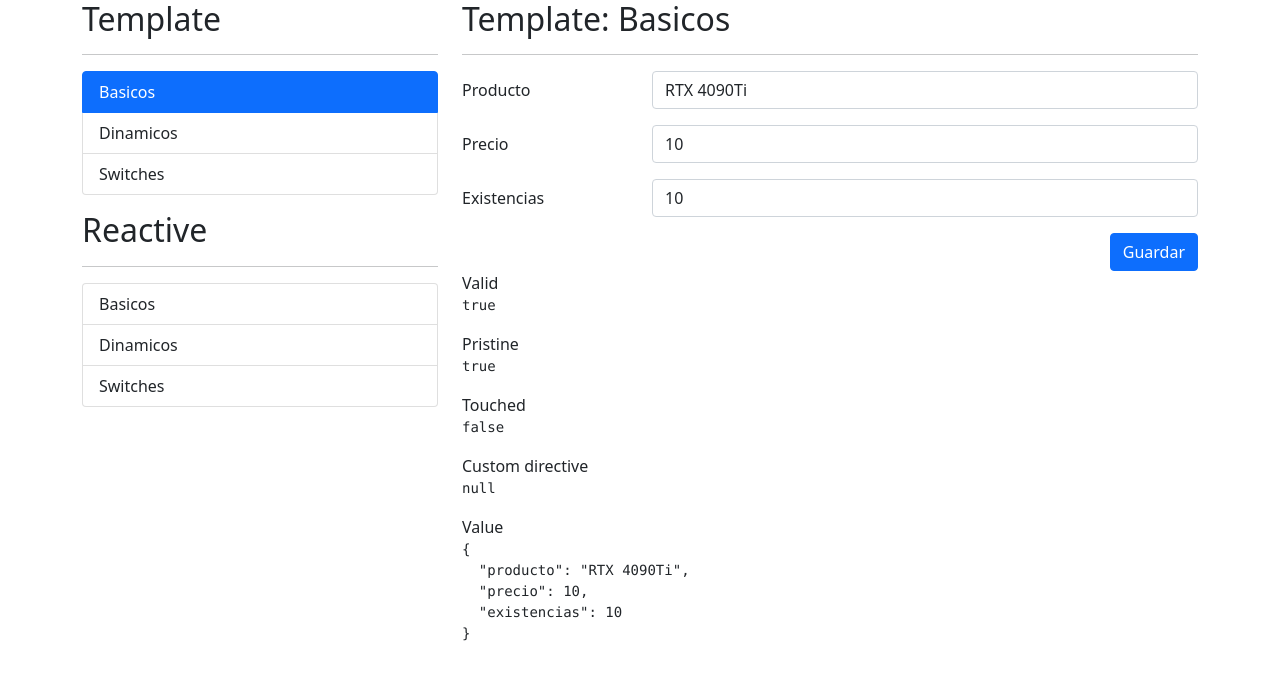
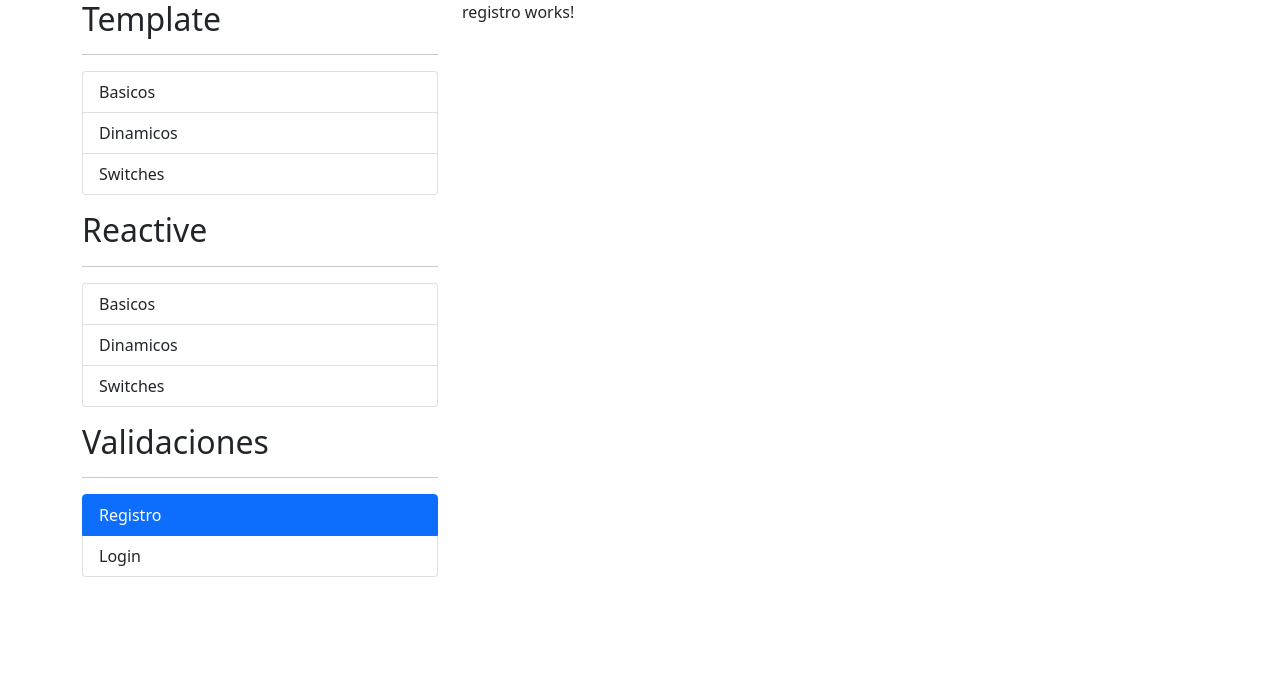
Before and after one commit to andemar-cursos/c.Angular_cero_experto_2021, an Angular app in the folder 06-formulariosApp/: page /auth/registro in a window 1280 px wide. Before the commit this address led to /template/basicos. Shown: the top 680 px of the page. Built offline with nearby package versions, Linux system fonts and the light colour scheme.

Commit message:
18-4 -> Auth Module
- Se creao el modulo Auth, con su service, pages y lazyload.

```diff
--- a/06-formulariosApp/src/app/app-routing.module.ts
+++ b/06-formulariosApp/src/app/app-routing.module.ts
@@ -13,6 +13,10 @@
       import('./reactive/reactive.module').then((m) => m.ReactiveModule),
   },
   {
+    path: 'auth',
+    loadChildren: () => import('./auth/auth.module').then((m) => m.AuthModule),
+  },
+  {
     path: '**',
     redirectTo: 'template',
   },
--- /dev/null
+++ b/06-formulariosApp/src/app/auth/pages/login/login.component.html
@@ -0,0 +1 @@
+<p>login works!</p>
--- /dev/null
+++ b/06-formulariosApp/src/app/auth/pages/login/login.component.ts
@@ -0,0 +1,16 @@
+import { Component, OnInit } from '@angular/core';
+
+@Component({
+  selector: 'app-login',
+  templateUrl: './login.component.html',
+  styles: [
+  ]
+})
+export class LoginComponent implements OnInit {
+
+  constructor() { }
+
+  ngOnInit(): void {
+  }
+
+}
--- /dev/null
+++ b/06-formulariosApp/src/app/auth/pages/registro/registro.component.html
@@ -0,0 +1 @@
+<p>registro works!</p>
--- /dev/null
+++ b/06-formulariosApp/src/app/auth/pages/registro/registro.component.ts
@@ -0,0 +1,16 @@
+import { Component, OnInit } from '@angular/core';
+
+@Component({
+  selector: 'app-registro',
+  templateUrl: './registro.component.html',
+  styles: [
+  ]
+})
+export class RegistroComponent implements OnInit {
+
+  constructor() { }
+
+  ngOnInit(): void {
+  }
+
+}
--- a/06-formulariosApp/src/app/shared/sidemenu/sidemenu.component.html
+++ b/06-formulariosApp/src/app/shared/sidemenu/sidemenu.component.html
@@ -25,3 +25,17 @@
     {{ item.texto }}
   </li>
 </ul>
+
+<h2 class="mt-3">Validaciones</h2>
+<hr />
+
+<ul class="list-group">
+  <li
+    *ngFor="let item of authMenu"
+    class="list-group-item"
+    [routerLink]="item.ruta"
+    routerLinkActive="active"
+  >
+    {{ item.texto }}
+  </li>
+</ul>
--- a/06-formulariosApp/src/app/shared/sidemenu/sidemenu.component.ts
+++ b/06-formulariosApp/src/app/shared/sidemenu/sidemenu.component.ts
@@ -46,4 +46,15 @@
       ruta: 'reactive/switches',
     },
   ];
+
+  authMenu: MenuItem[] = [
+    {
+      texto: 'Registro',
+      ruta: 'auth/registro',
+    },
+    {
+      texto: 'Login',
+      ruta: 'auth/login',
+    },
+  ];
 }
```
Also changed, not shown: 06-formulariosApp/src/app/auth/auth-routing.module.ts (added, +21 -0 lines), 06-formulariosApp/src/app/auth/auth.module.ts (added, +16 -0 lines), 06-formulariosApp/src/app/auth/services/auth.service.ts (added, +9 -0 lines).
